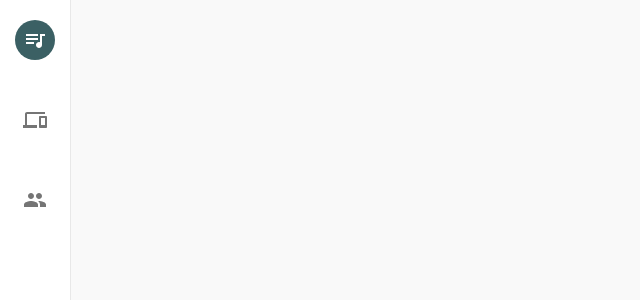
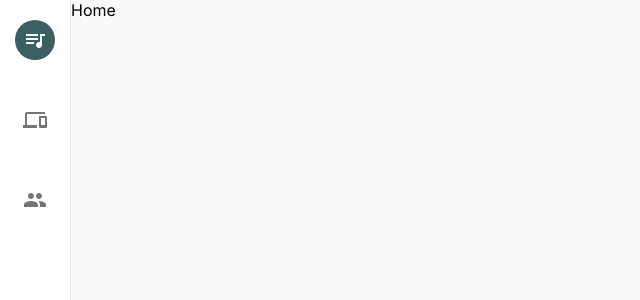
Before and after one commit to Buffalo-Team/music-manager, a React (Create React App) app: page / in a window 1280 px wide. Shown: the top 300 px of the page, without its empty margins (0-640 px from the left). Built offline with nearby package versions, Linux system fonts and the light colour scheme.

Commit message:
Move Layout to Route

```diff
--- a/src/App.tsx
+++ b/src/App.tsx
@@ -1,15 +1,26 @@
 import React from 'react';
 import { Provider } from 'react-redux';
-import { BrowserRouter } from 'react-router-dom';
+import { BrowserRouter, Route, Routes } from 'react-router-dom';
 import { store } from 'app/store';
 import ThemeProvider from 'app/ThemeProvider';
 import Layout from 'components/Layout';
+import NotFound from 'components/NotFound';
+import Community from 'pages/Community';
+import Devices from 'pages/Devices';
+import Home from 'pages/Home';
 
 const App = () => (
     <BrowserRouter>
         <Provider store={store}>
             <ThemeProvider>
-                <Layout />
+                <Routes>
+                    <Route element={<Layout />}>
+                        <Route path="/" element={<Home />} />
+                        <Route path="devices" element={<Devices />} />
+                        <Route path="community" element={<Community />} />
+                        <Route path="*" element={<NotFound />} />
+                    </Route>
+                </Routes>
             </ThemeProvider>
         </Provider>
     </BrowserRouter>
--- a/src/components/Layout/Layout.tsx
+++ b/src/components/Layout/Layout.tsx
@@ -1,14 +1,10 @@
-import { Routes, Route } from 'react-router-dom';
+import React from 'react';
+import { Outlet } from 'react-router-dom';
 import { Box } from '@mui/material';
-import NotFound from 'components/NotFound';
 import Sidebar from 'components/Sidebar';
-import Community from 'pages/Community';
-import Devices from 'pages/Devices';
-import Home from 'pages/Home';
 import menuItems from './menuItems';
 
-const Layout = () => {
-    return (
+const Layout = () => (
     <Box sx={{ display: 'flex', flex: 1 }}>
         <Sidebar menuItems={menuItems} />
         <Box
@@ -18,15 +14,9 @@ const Layout = () => {
                 background: (theme) => theme.palette.background.secondary,
             }}
         >
-                <Routes>
-                    <Route path="/" element={<Home />} />
-                    <Route path="devices" element={<Devices />} />
-                    <Route path="community" element={<Community />} />
-                    <Route path="*" element={<NotFound />} />
-                </Routes>
+            <Outlet />
         </Box>
     </Box>
 );
-};
 
 export default Layout;
--- a/src/pages/Home/Home.tsx
+++ b/src/pages/Home/Home.tsx
@@ -1,11 +1,7 @@
 import { Box } from '@mui/material';
 
 const Home = () => {
-    return (
-        <Box sx={{ display: 'flex', flex: 1 }}>
-
-        </Box>
-    );
+    return <Box sx={{ display: 'flex', flex: 1 }}>Home</Box>;
 };
 
 export default Home;
```
Lines whose indentation alone changed are shown as unchanged.
